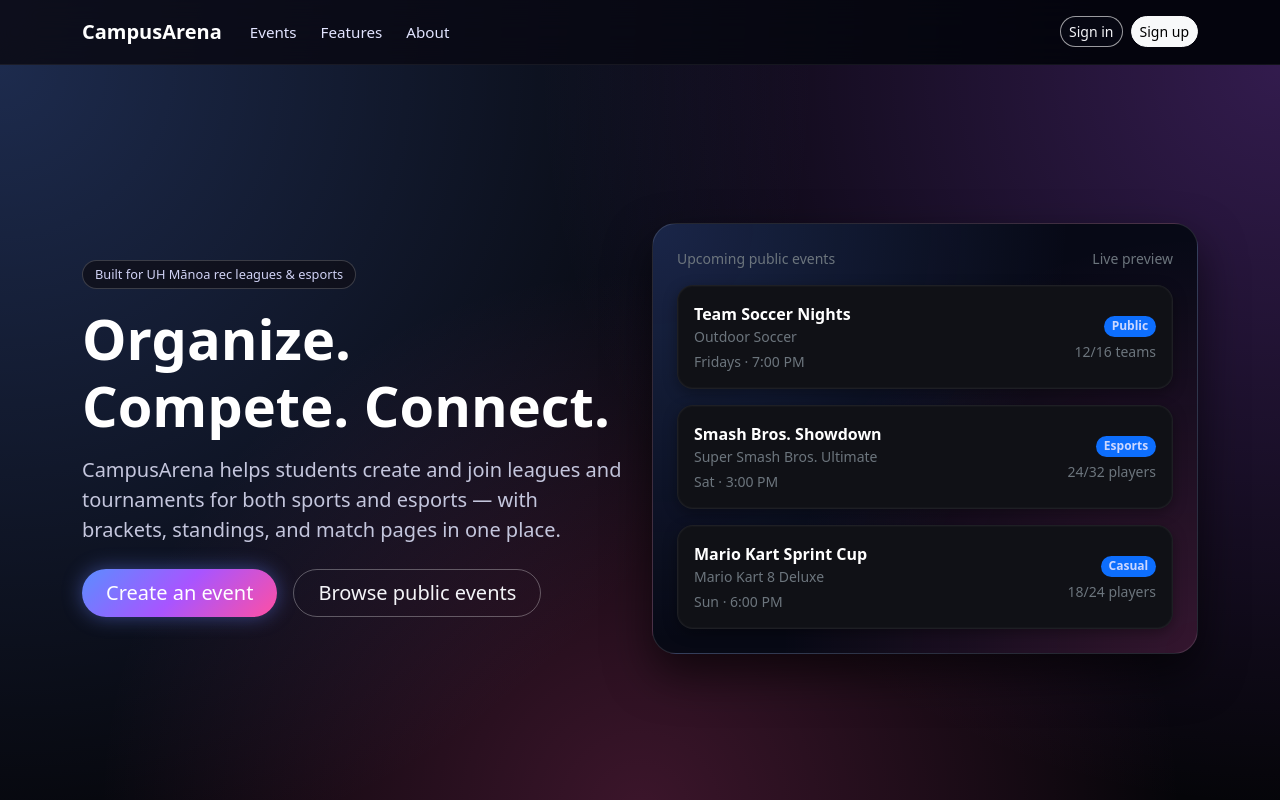
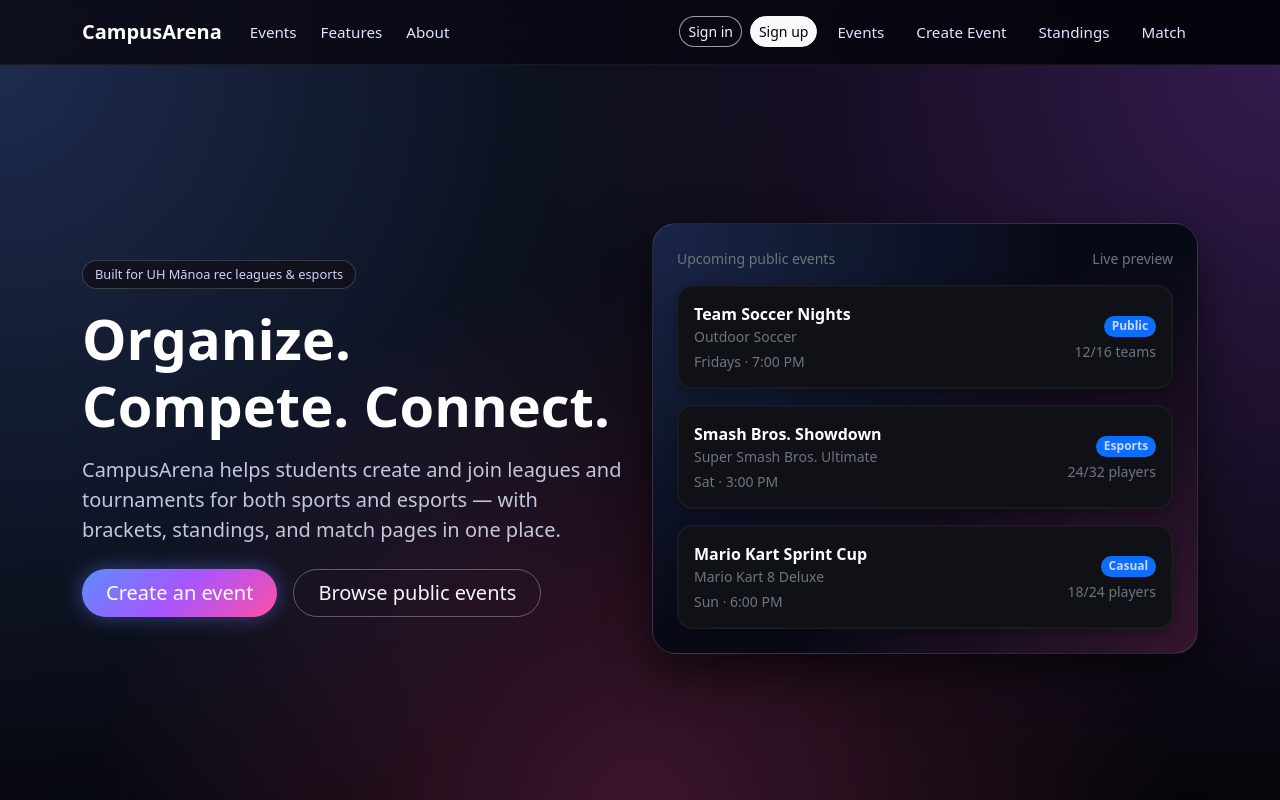
Before and after one commit to campusarena/campusarena, a Next.js app: page / in a window 1280 px wide. Shown: the top 800 px of the page. Built offline with nearby package versions, Linux system fonts and the light colour scheme; no server answers.

Commit message:
Update Navbar.tsx

```diff
--- a/src/components/Navbar.tsx
+++ b/src/components/Navbar.tsx
@@ -43,6 +43,18 @@ export default function NavBar() {
                   Sign up
                 </Button>
               </Link>
+                <Link href="/events" className="nav-link ca-nav-link">
+                  Events
+                </Link>
+              <Link href="/create-event" className="nav-link ca-nav-link">
+                Create Event
+              </Link>
+              <Link href="/standings" className="nav-link ca-nav-link">
+                Standings
+              </Link>
+              <Link href="/match" className="nav-link ca-nav-link">
+                Match
+              </Link>
             </Nav>
           )}
 
```
